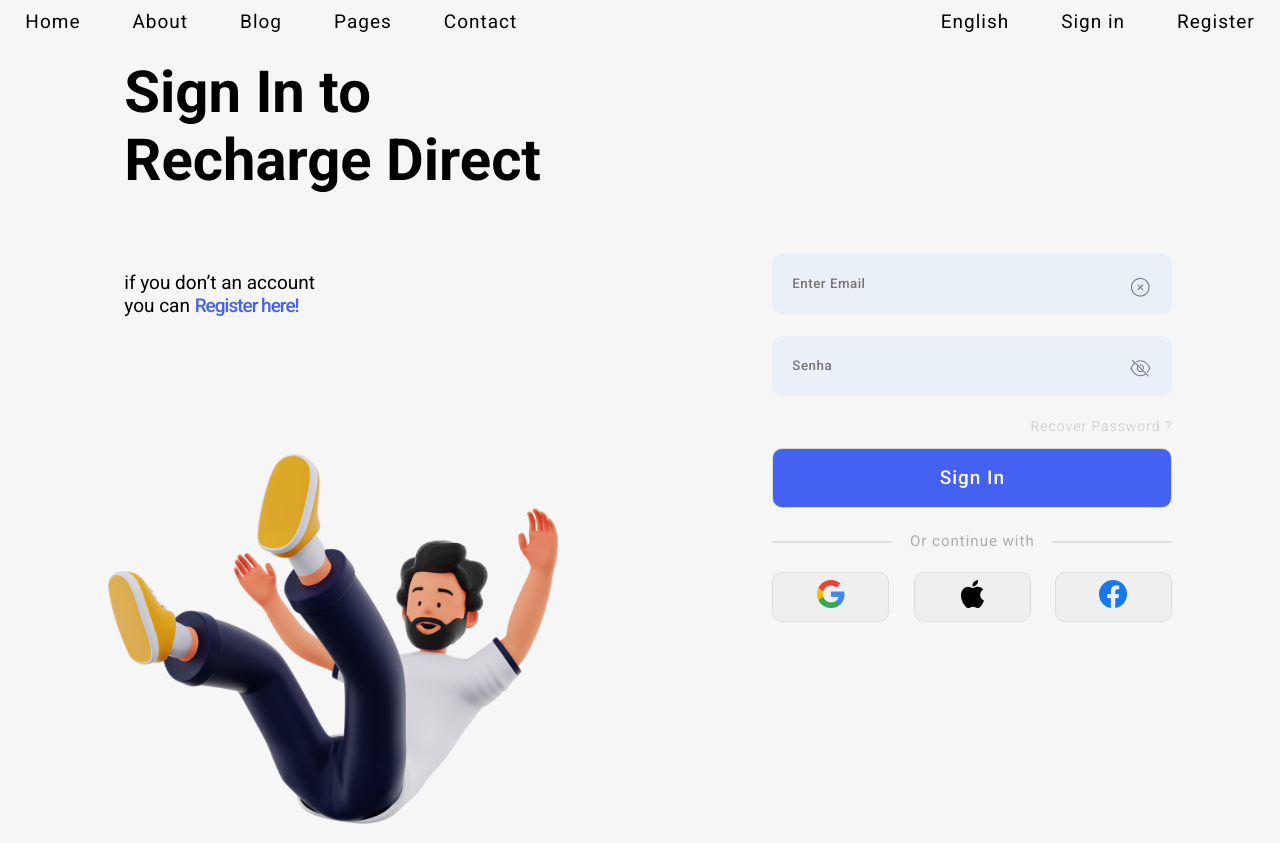
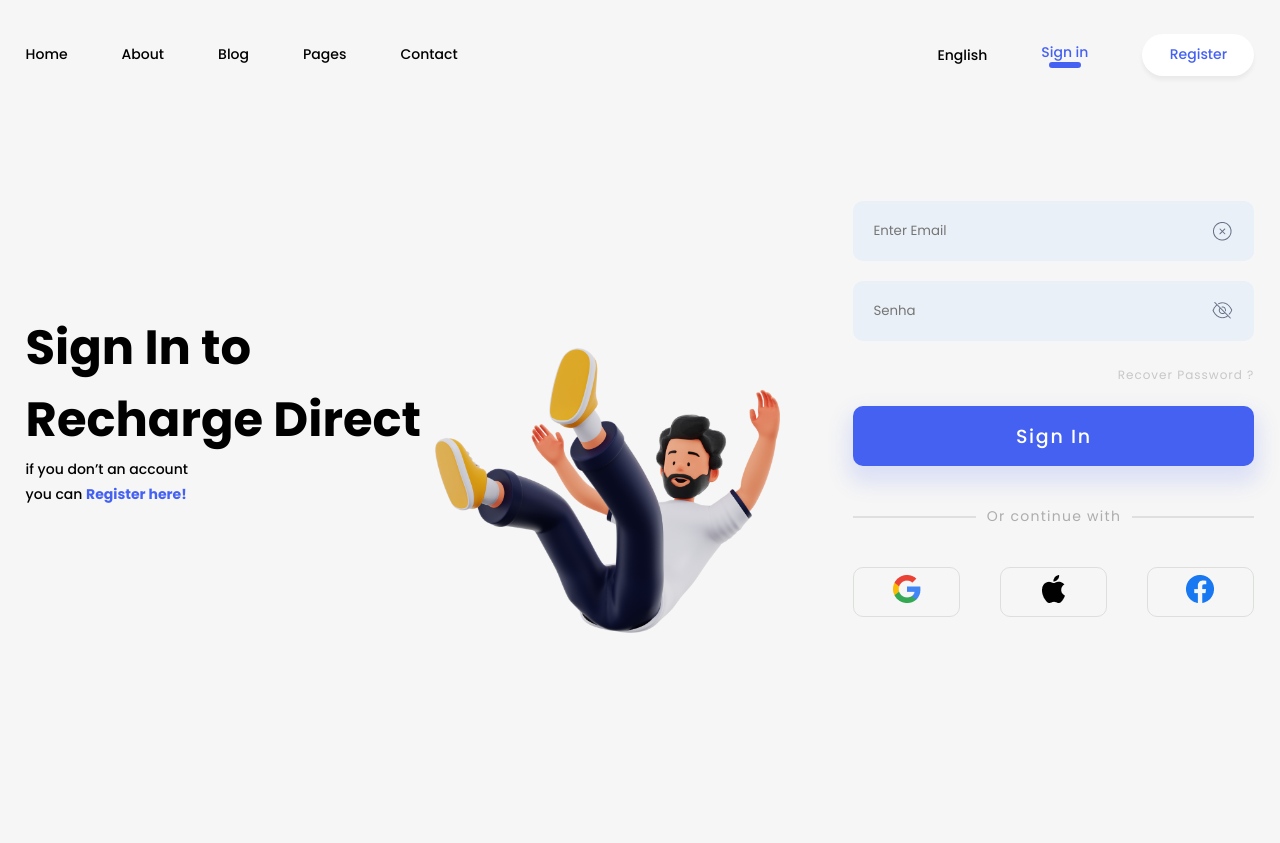
Before and after one commit to brenordev/page_login_with_sass, a plain HTML site: page index.html in a window 1280 px wide. After the commit the page ends 800 px from the top, so only its background shows below. Drawn offline with Linux system fonts and the light colour scheme.

Commit message:
correção sass

```diff
--- a/index.html
+++ b/index.html
@@ -6,7 +6,7 @@
     <meta http-equiv="X-UA-Compatible" content="IE=edge">
     <meta name="viewport" content="width=device-width, initial-scale=1.0">
     <link rel="icon" href="./assets/svgs/enter.png">
-    <link rel="stylesheet" href="./css/output.css">
+    <link rel="stylesheet" href="./css/global.css">
     <title>Login</title>
 </head>
 
@@ -14,21 +14,21 @@
     <main class="main">
         <header class="header">
             <nav class="nav_left">
-                <a href="">Home</a>
-                <a href="">About</a>
-                <a href="">Blog</a>
-                <a href="">Pages</a>
-                <a href="">Contact</a>
+                <a href="" class="link_header">Home</a>
+                <a href="" class="link_header">About</a>
+                <a href="" class="link_header">Blog</a>
+                <a href="" class="link_header">Pages</a>
+                <a href="" class="link_header">Contact</a>
             </nav>
             <div class="login_section">
                 <div class="change_language">
-                    <a href="">English</a>
+                    <a href="" class="link_header">English</a>
                 </div>
                 <div class="sign_in">
-                    <a href="">Sign in</a>
+                    <a href="" class="link_header">Sign in</a>
                 </div>
                 <div class="register">
-                    <a href="">Register</a>
+                    <a href="" class="link_header">Register</a>
                 </div>
             </div>
         </header>
@@ -42,30 +42,34 @@
                 <img src="./assets/svgs/Picture.png" alt="">
             </div>
             <form action="">
-                <div class="input_email">
-                    <input type="text" placeholder="Enter Email">
+                <div class="inputs email">
+                    <input type="text" placeholder="Enter Email" id="inputEmail">
                     <span class="icon_span">
                         <img src="./assets/svgs/icon_close.png" alt="">
                     </span>
                 </div>
-                <div class="input_passworld">
-                    <input type="password" name="" id="" placeholder="Senha">
+                <div class="inputs passworld">
+                    <input type="password" name="" id="inputPassword" placeholder="Senha">
                     <span class="icon_span">
-                        <img src="./assets/svgs/icon_view_password.png" alt="">
+                        <img src="./assets/svgs/icon_view_password.png" alt="" id="icon_view_passaword" onclick="viewPassword()">
                     </span>
                 </div>
                 <div class="continue_with">
-                    <a href="#" class="recover_passworld">Recover Password ?</a>
-                    <button class="btn_sign_in"><a href="#">Sign In</a></button>
+                    <div class="recover_pass">
+                        <a href="#" class="recover_password">Recover Password ?</a>
+                    </div>
+                    <button class="sign_in">
+                        <a href="#" class="btn_sign_in">Sign In</a>
+                    </button>
                     <span class="others_login">Or continue with</span>
                     <div class="buttons_login">
-                        <button>
+                        <button class="btn_others_login">
                             <a href=""><img src="./assets/svgs/Wrapper.png" alt=""> </a>
                         </button>
-                        <button>
+                        <button class="btn_others_login">
                             <a href=""><img src="./assets/svgs/Shape.png" alt=""> </a>
                         </button>
-                        <button>
+                        <button class="btn_others_login">
                             <a href=""><img src="./assets/svgs/Shape (1).png" alt=""> </a>
                         </button>
 
@@ -75,6 +79,7 @@
         </div>
         </div>
     </main>
+    <script src="./js/script.js"></script>
 </body>
 
 </html>
--- /dev/null
+++ b/sass/container.scss
@@ -0,0 +1,173 @@
+@import "_variables";
+
+.container {
+    max-width: 1350px;
+    width: 100%;
+    height: 75vh;
+    padding: 0 2%;
+    margin: 0 auto;
+    display: flex;
+    justify-content: space-between;
+    align-items: center;
+
+    .info_home {
+
+        h2 {
+            width: 100%;
+            font-size: 48px;
+            font-weight: 700;
+            text-align: left;
+        }
+        span{
+            color: $black;
+        }
+        .link_register_info{
+            color: $blue;
+            font-weight: 700;
+            text-decoration: none;
+        }
+    }
+
+    .image_home {
+        width: 345px;
+        position: relative;
+        top: 85px;
+        right: 30px;
+
+        img {
+            width: 100%;
+        }
+    }
+}
+form{
+    max-width: 401px;
+    width: 100%;
+    display: flex;
+    flex-direction: column;
+    align-items: flex-end;
+    gap: 20px;
+}
+    .inputs{
+        width: 100%;
+        display: flex;
+        justify-content: end;
+        position: relative;
+    }
+        .icon_span{
+            position: absolute;
+            right: 20px;
+            top: 50%;
+            transform: translateY(-50%);
+            display: flex;
+            justify-content: center;
+            align-items: center;
+            cursor: pointer;
+        }
+.continue_with{
+        width: 100%;
+        display: flex;
+        flex-direction: column;
+        gap: 20px;
+        position: relative;
+
+
+    .recover_pass{
+            width: 100%;
+            text-align: right;
+
+            .recover_password{
+                text-decoration: none;
+                color: #C7C7C7;
+                font-weight: 400;
+                font-size: 12px;
+                letter-spacing: 1px;
+
+                &:hover{
+                    text-decoration: underline;
+            }
+        }
+    }
+    .sign_in{
+        width: 100%;
+        height: 60px;
+        position: relative;
+        background: #4461F2;
+        box-shadow: 0px 12px 21px 5px rgba(68, 97, 242, 0.15);
+        border-radius: 10px;
+        border: none;
+        display: flex;
+        justify-content: center;
+        align-items: center;
+        cursor: pointer;
+
+        .btn_sign_in{
+            font-weight: 500;
+            font-size: 19px;
+            letter-spacing: 0.09em;
+            color: #FFFFFF;
+            text-decoration: none;
+        }
+
+    }
+    .others_login{
+        width: 100%;
+        padding: 20px 0;
+        font-style: normal;
+        font-weight: 400;
+        font-size: 14px;
+        letter-spacing: 0.09em;
+        color: #ACADAC;
+        text-align: center;
+        position: relative;
+
+        &::after{
+            content: '';
+            max-width: 30%;
+            width: 100%;
+            height: 0px;
+            display: inline-block;
+            position: absolute;
+            left: 0;
+            top: 50%;
+            transform: translateY(-50%);
+            border: 1px solid #DFDFDF;
+        }
+        &::before{
+            content: '';
+            max-width: 30%;
+            width: 100%;
+            height: 0px;
+            display: inline-block;
+            position: absolute;
+            right: 0;
+            top: 50%;
+            transform: translateY(-50%);
+            border: 1px solid #DFDFDF;
+        }
+    }
+    .buttons_login{
+        width: 100%;
+        display: flex;
+        justify-content: space-between;
+        align-items: center;
+
+
+        .btn_others_login{
+            width: 107px;
+            height: 50px;
+            display: flex;
+            justify-content: center;
+            align-items: center;
+            background: #F6F6F6;
+            border: 1px solid #DDDFDD;
+            border-radius: 10px;
+            cursor: pointer;
+            transition: all .5s ease;
+
+            &:hover{
+                background: #FFFFFF;
+                box-shadow: 0px 10px 13px rgba(0, 0, 0, 0.13);
+            }
+        }
+    }
+}
--- /dev/null
+++ b/sass/global.scss
@@ -0,0 +1,63 @@
+@import url("https://fonts.googleapis.com/css2?family=Poppins:wght@100;200;300;400;500;600;700&display=swap");
+@import 'header';
+@import '_variables';
+@import 'container';
+* {
+    margin: 0;
+    padding: 0;
+    box-sizing: border-box;
+    font-family: 'Poppins', sans-serif;
+}
+body{
+    width: 100%;
+    height: 100vh;
+    background: #F6F6F6;
+    overflow: hidden;
+    padding-bottom: 109px;
+}
+body *{
+    // border: 1px solid red;
+}
+.link_header{
+    font-size: 14px;
+    text-decoration: none;
+    color: $black;
+    transition: all .3s ease;
+}
+span{
+    font-size: 14px;
+    font-weight: 500;
+
+    font-style: normal;
+    color: #C7C7C7;
+}
+input{
+    max-width: 401px;
+    width: 100%;
+    height: 60px;
+    padding-left: 20px;
+    outline: none;
+    border: none;
+    background: #EAF0F7;
+    border-radius: 10px;
+}
+.button{
+    height: 60px;
+}
+@media screen and (max-width: 1200px){
+    .image_home{
+        display: none;
+    }
+}
+@media screen and (max-width: 870px){
+    .container{
+        display: flex;
+        flex-wrap: wrap;
+        justify-content: center;
+        align-items: center;
+        text-align: center;
+    }
+    .header{
+        display: none;
+    }
+}
--- /dev/null
+++ b/sass/header.scss
@@ -0,0 +1,60 @@
+@import "_variables";
+.header {
+    max-width: 1350px;
+    width: 100%;
+    height: 109px;
+    display: flex;
+    justify-content: space-between;
+    align-items: center;
+    margin: 0 auto;
+    padding: 0 2%;
+}
+.nav_left,
+.login_section {
+    display: flex;
+    justify-content: center;
+    align-items: center;
+    gap: 54px;
+    font-weight: 500;
+
+    .link_header {
+        &:hover {
+            color: $blue;
+        }
+    }
+    .sign_in {
+        height: 100%;
+        position: relative;
+
+        .link_header {
+            display: flex;
+            margin-bottom: 5px;
+            &::before {
+                content: "";
+                width: 26px;
+                position: absolute;
+                bottom: 0;
+                left: 50%;
+                transform: translateX(-50%);
+                border: 3px solid #4461f2;
+                border-radius: 5px;
+                margin-top: 5px;
+            }
+        }
+    }
+    .sign_in, .register {
+        .link_header {
+            color: $blue;
+        }
+    }
+    .register {
+        width: 112px;
+        height: 42px;
+        display: flex;
+        justify-content: center;
+        align-items: center;
+        background: #ffffff;
+        box-shadow: 0px 4px 4px rgba(0, 0, 0, 0.05);
+        border-radius: 21px;
+    }
+}
--- a/sass/input.scss
+++ /dev/null
@@ -1,223 +0,0 @@
-@import url('https://fonts.googleapis.com/css2?family=Roboto:wght@300;400;500;700&display=swap');
-@import '_variables';
-
-*{
-    margin: 0;
-    padding: 0;
-    box-sizing: border-box;
-    font-family: 'Roboto', sans-serif;
-    outline: none;
-    border: none;
-}
-body{
-    background-color: $background;
-}
-.main{
-    max-width: 1520px;
-    width: 100%;
-    height: 100vh;
-    padding: 0 1%;
-    margin: 0 auto;
-}
-.header{
-    max-width: 1520px;
-    width: 100%;
-    height: 43px;
-    margin: 0 auto;
-    display: flex;
-    justify-content: space-between;
-    align-items: center;
-    flex-wrap: wrap;
-    padding: 0 1%;
-}
-
-.nav_left,
-.login_section {
-    height: 100%;
-    display: flex;
-    justify-content: center;
-    align-items: center;
-    gap: 52px;
-    text-decoration: none;
-}
-
-.nav_left a,
-.login_section a{
-    text-decoration: none;
-    transition: all .3s ease;
-    font-weight: 400;
-    color: $black;
-    }
-    .nav_left a:hover{
-    color: $gray-medium;
-}
-.container{
-    height: 100%;
-    display: flex;
-    justify-content: space-between;
-    align-items: center;
-    flex-wrap: wrap;
-    gap: 25px;
-        }
-    .info_home{
-        display: flex;
-        flex-direction: column;
-         gap: 77px;
-    }
-    h2{
-        font-size: 58px;
-     }
-    span{
-        font-size: 19px;
-    }
-        .link_register_info{
-            color: $blue;
-            text-decoration: none;
-            font-weight: 500;
-            line-height: -10px;
-            letter-spacing: -1px;
-        }
-.image_home{
-    margin-top: 7rem;
-}
-    img{
-        max-width: 450px;
-    }
-form{
-    display: flex;
-    flex-direction: column;
-    gap: 11px;
-    justify-content: flex-end;
-    align-items: flex-end;
-}
-    .input_email, .input_passworld{
-        position: relative;
-        display: flex;
-        justify-content: flex-end;
-        align-items: center;
-    }
-        .icon_span{
-            position: absolute;
-            right: 20px;
-            cursor: pointer;
-            // background-color: red;
-        }
-            img{
-              position: relative;
-            }
-    input{
-        width: 400px;
-        height: 60px;
-        border-radius: 10px;
-        border: none;
-        outline: none;
-        margin-bottom: 11px;
-        padding-left: 20px;
-        background-color: $background-input;
-        font-weight: 500;
-        letter-spacing: .5px;
-    }
-    .continue_with{
-        width: 100%;
-        display: flex;
-        flex-direction: column;
-    }
-        .recover_passworld{
-            text-align: right;
-            text-decoration: none;
-            color: $gray-light;
-            font-size: 14px;
-            font-weight: 300;
-            margin-bottom: 14px;
-            letter-spacing: 1px;
-            transition: all .5s ease;
-        }
-        .recover_passworld:hover{
-                text-decoration: underline;
-            }
-            .btn_sign_in{
-                background-color: $blue;
-                width: 400px;
-                height: 60px;
-                border-radius: 10px;
-                font-weight: 500;
-                cursor: pointer;
-                color: $gray-light;
-            }
-            a{
-                color: $white;
-                font-weight: 500;
-                font-size: 19px;
-                text-decoration: none;
-                letter-spacing: 1px;
-            }
-            .btn_sign_in:hover{
-                background-color: #06283D;
-            }
-.others_login{
-    margin-top: 13px;
-    padding: 11px 0;
-    text-align: center;
-    font-weight: 400;
-    font-size: 15px;
-    letter-spacing: 1px;
-    color: $gray-medium;
-    position: relative;
-}
-    .others_login::before{
-    content: '';
-    width: 30%;
-    height: 2px;
-    background-color: #DFDFDF;
-    display: inline-block;
-    position: absolute;
-    top: 50%;
-    left: 0;
-    }
-    .others_login::after{
-    content: '';
-    width: 30%;
-    height: 2px;
-    background-color: #DFDFDF;
-    display: inline-block;
-    position: absolute;
-    top: 50%;
-    right: 0;
-    }
-    .buttons_login{
-    display: flex;
-    justify-content: space-between;
-    align-items: center;
-    margin: 11px 0;
-    }
-        button{
-        width: 117px;
-        height: 50px;
-        border: 1px solid #DDDFDD;
-        border-radius: 10px;
-        cursor: pointer;
-        transition: all .5s ease;
-        }
-        button:hover{
-        background: $white;
-        box-shadow: 0px 10px 13px rgba(0, 0, 0, 0.13);
-        border-radius: 10px;
-        }
-
-@media screen and (max-width: 1440px){
-    .container{
-        display: flex;
-        flex-direction: column;
-        justify-content: center;
-        align-items: center;
-    }
-    form{
-        margin: 0 auto;
-        text-align: center;
-    }
-}
-@media screen and (max-width: 950px){
-    .image_home{
-        display: none;
-    }
-}
```
Also changed, not shown: js/script.js (added, +13 -0 lines), sass/_variables.scss (+2 -6 lines), css/global.css (added), css/output.css (deleted), 2 other files.
